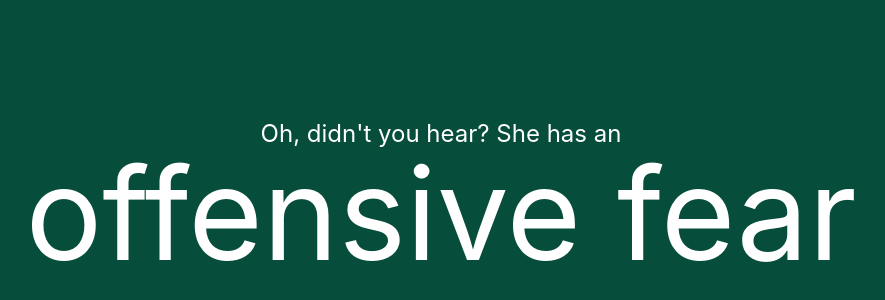
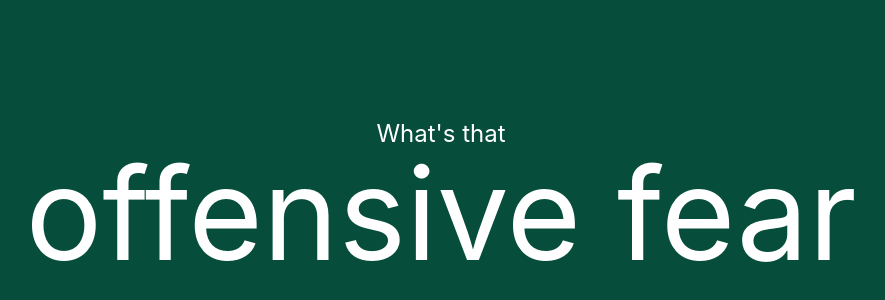
Before and after one commit to EmilyBonar/adjective-noun, a React (Create React App) app: page / in a window 1280 px wide. Shown: the part 202-502 px from the top of the page, without its empty margins (199-1084 px from the left). Built offline with nearby package versions, Linux system fonts and the light colour scheme.

Commit message:
Added random intros

```diff
--- a/src/App.js
+++ b/src/App.js
@@ -5,6 +5,7 @@ function App() {
 	const [adjective, setAdjective] = useState("");
 	const [noun, setNoun] = useState("");
 	const [backgroundColor, setBackgroundColor] = useState("indigo");
+	const [intro, setIntro] = useState("Look at that");
 	const colorList = [
 		"gray",
 		"red",
@@ -15,12 +16,20 @@ function App() {
 		"purple",
 		"pink",
 	];
+	const introList = [
+		"Look at that",
+		"Oh, didn't you hear? She has a",
+		"Oh, didn't you hear? He has a",
+		"Oh, didn't you hear? They have a",
+		"What's that",
+	];
 	useEffect(() => {
 		setAdjective(
 			adjectiveList[Math.floor(Math.random() * adjectiveList.length)],
 		);
 		setNoun(nounList[Math.floor(Math.random() * nounList.length)]);
 		setBackgroundColor(colorList[Math.floor(Math.random() * colorList.length)]);
+		setIntro(introList[Math.floor(Math.random() * introList.length)]);
 	}, []);
 
 	return (
@@ -29,8 +38,10 @@ function App() {
 		>
 			<div className="w-5/6 m-auto">
 				<div className="text-2xl">
-					Oh, didn't you hear? She has a
-					{["a", "e", "i", "o", "u"].includes(adjective[0]) && "n"}
+					{intro}
+					{["a", "e", "i", "o", "u"].includes(adjective[0]) &&
+						intro[intro.length - 1] == "a" &&
+						"n"}
 				</div>
 				<div className="text-9xl">
 					{adjective} {noun}
```
Also changed, not shown: 1 other file (tests, documents, lock files or other folders).
